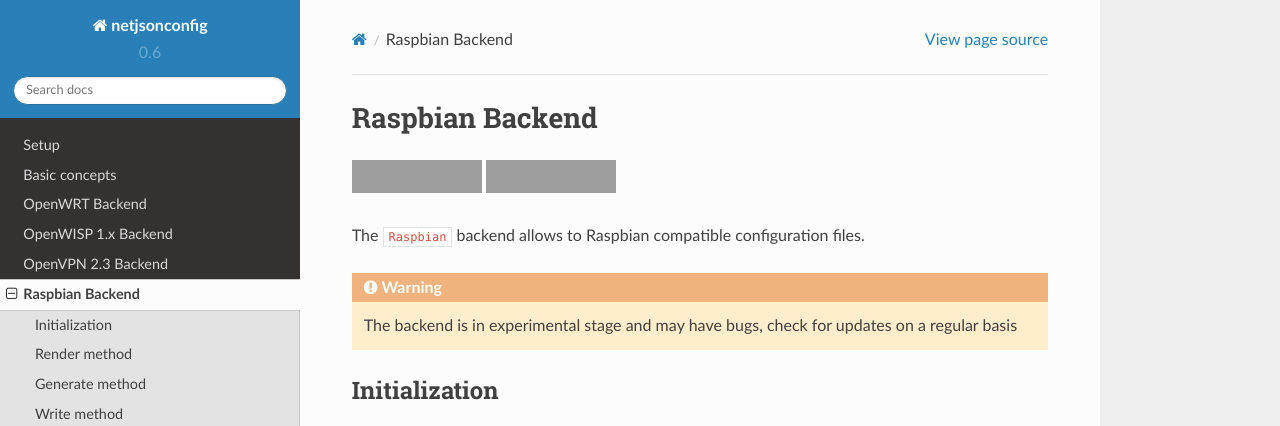
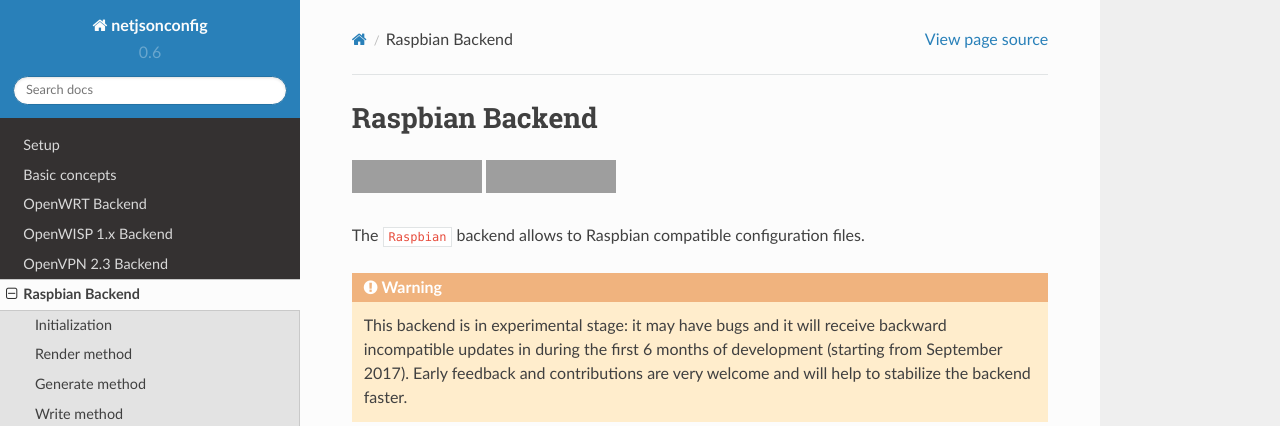
Before and after one commit to openwisp/netjsonconfig, a Sphinx documentation site: the page built from docs/source/backends/raspbian.rst, in a window 1280 px wide and 900 px high, cut to the strip 0-426 px from the top of the window. Built offline with Sphinx 7.4.7 and the Read the Docs theme 2.0.0, drawn with Linux system fonts in a browser that asks for light colours; grey boxes are pictures that could not be loaded.

Commit message:
[raspbian] Updated experimental warning

```diff
--- a/docs/source/backends/raspbian.rst
+++ b/docs/source/backends/raspbian.rst
@@ -7,8 +7,11 @@
 The ``Raspbian`` backend allows to Raspbian compatible configuration files.
 
 .. warning::
-   The backend is in experimental stage and may have bugs, check for updates on
-   a regular basis
+    This backend is in experimental stage: it may have bugs and it will
+    receive backward incompatible updates in during the first 6 months
+    of development (starting from September 2017).
+    Early feedback and contributions are very welcome and will help
+    to stabilize the backend faster.
 
 Initialization
 --------------
```
